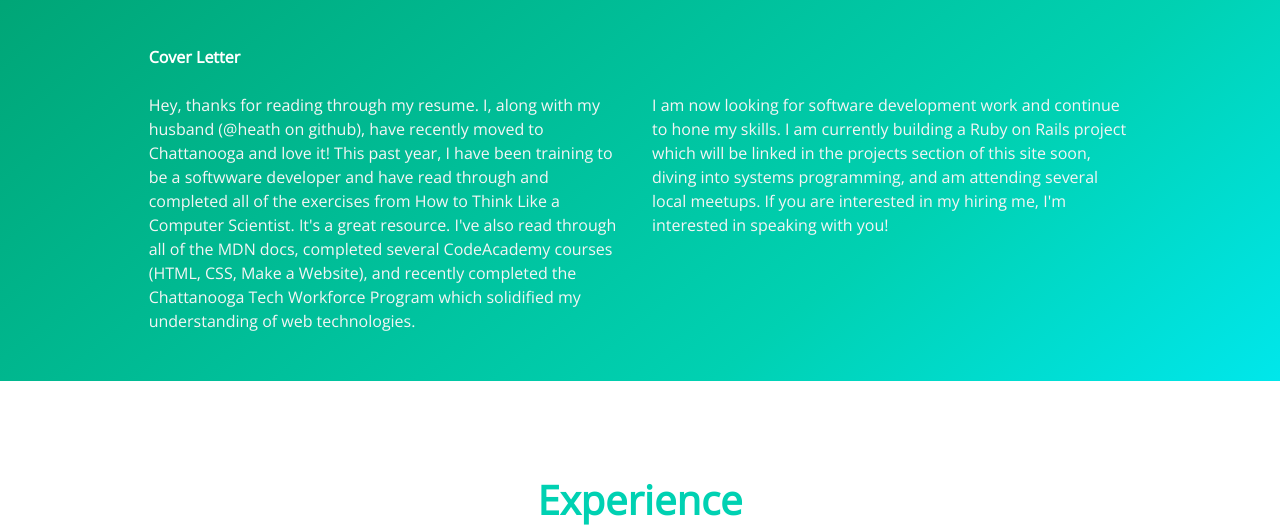
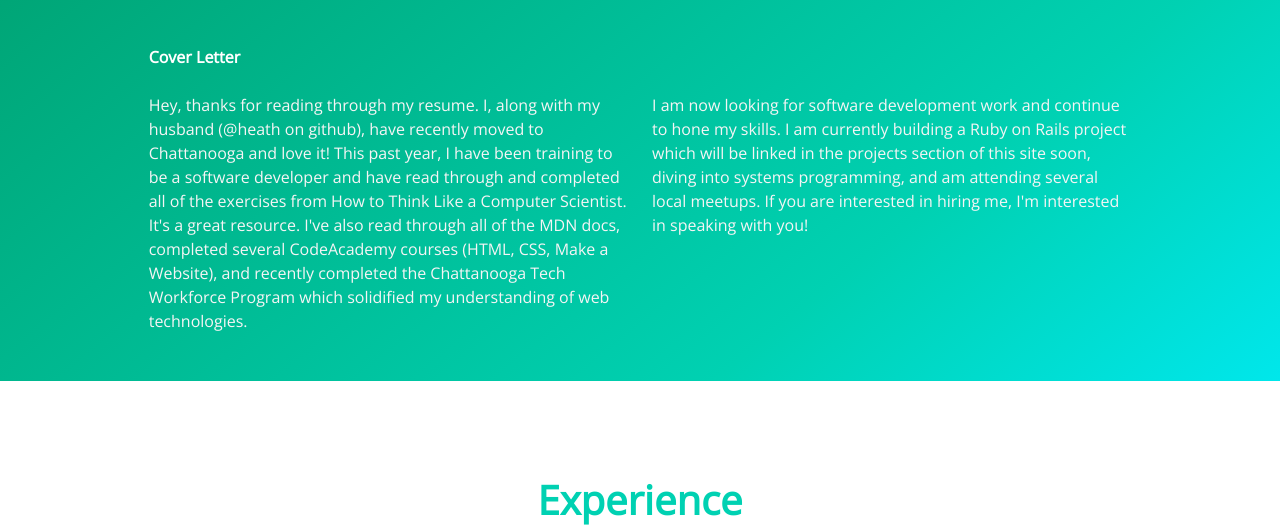
Before and after one commit to adfrench11/AlexFrench, a plain HTML site: page resume/index.html in a window 1280 px wide. Shown: the part 702-1232 px from the top of the page. Drawn offline with nearby package versions, Linux system fonts and the light colour scheme.

Commit message:
fix typos

```diff
--- a/resume/index.html
+++ b/resume/index.html
@@ -96,7 +96,7 @@
             <p class="has-text-light">Hey, thanks for reading through my resume.
               I, along with my husband (@heath on github), have recently moved
               to Chattanooga and love it! This past year, I have been training
-              to be a softwware developer and have read through and completed
+              to be a software developer and have read through and completed
               all of the exercises from
               <a href="https://interactivepython.org/runestone/static/thinkcspy/index.html">How to Think Like a Computer Scientist</a>. It's
               a great resource. I've also read through all of the <a href="https://developer.mozilla.org/en-US/docs/Web">MDN docs</a>, completed
@@ -109,7 +109,7 @@
               Ruby on Rails project which will be linked in the
               <a href="../projects/index.html">projects</a> section of this site soon,
               diving into systems programming, and am attending several local
-              meetups. If you are interested in my hiring me, I'm interested in
+              meetups. If you are interested in hiring me, I'm interested in
               speaking with you!</p>
             <br>
           </div>
```
